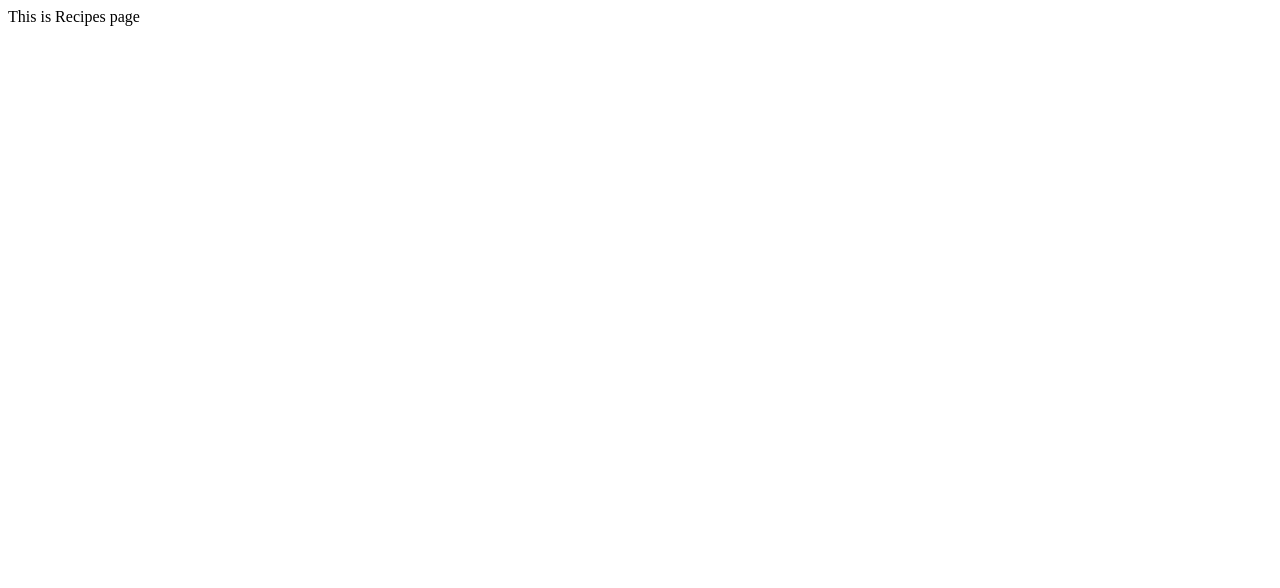
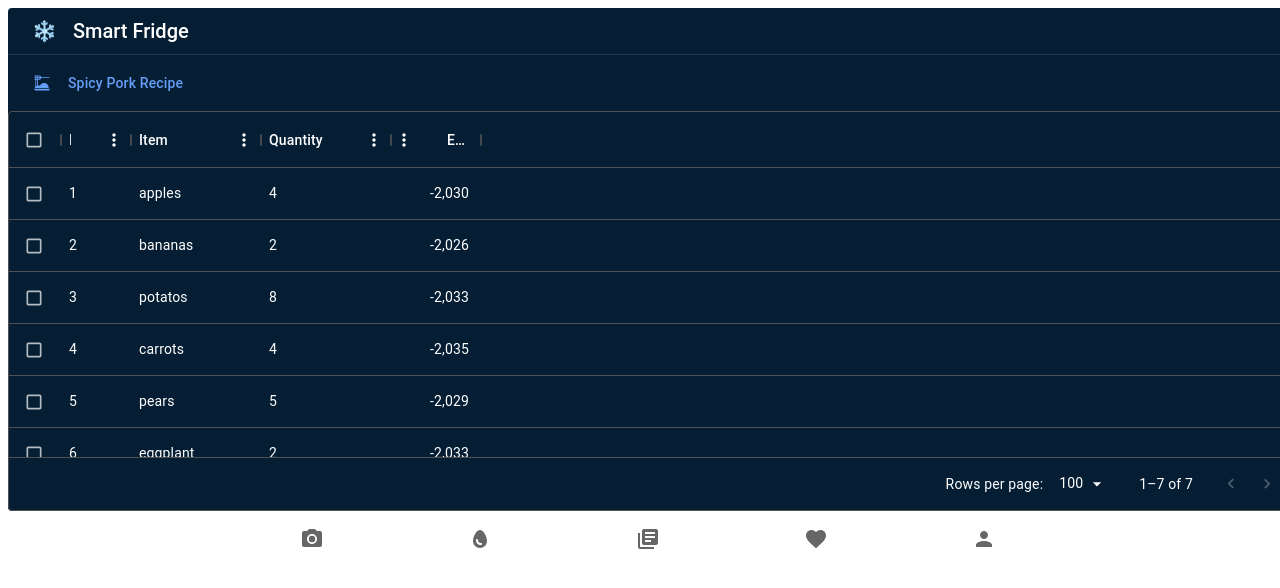
Before and after one commit to Singularity2050/SmartFridge-Client, a React (Create React App) app: page /recipes in a window 1280 px wide. Shown: the top 588 px of the page. Built offline with nearby package versions, Linux system fonts and the light colour scheme.

Commit message:
recipe
recipe

```diff
--- a/package.json
+++ b/package.json
@@ -8,6 +8,7 @@
     "@mui/icons-material": "^5.11.11",
     "@mui/lab": "^5.0.0-alpha.121",
     "@mui/material": "^5.11.11",
+    "@mui/x-data-grid": "^6.0.0",
     "@testing-library/jest-dom": "^5.16.5",
     "@testing-library/react": "^13.4.0",
     "@testing-library/user-event": "^13.5.0",
--- a/src/App.js
+++ b/src/App.js
@@ -12,13 +12,12 @@ function App() {
 	//Login
 	//Registration
 	//Main Page
-
 	return (
 		<BrowserRouter>
 			<Routes>
 				{/*<Route path={"/register"} element={<Register/>} />*/}
 				<Route exact path={'/'} element={<Home />} />
-				<Route path={'/igredients'} element={<Ingredients />} />
+				<Route path={'/ingredients'} element={<Ingredients />} />
 				<Route path={'/recipes'} element={<Recipes />} />
 				<Route path={'/favorites'} element={<Favourites />} />
 				<Route path={'/profile'} element={<Profile />} />
--- a/src/Components/Camera.js
+++ b/src/Components/Camera.js
@@ -94,7 +94,7 @@ const Camera = () => {
                     videoConstraints={videoConstraints}
                     onUserMedia={onUserMedia}
                     width={window.innerWidth}
-                    height={window.innerHeight-64}
+                    height={window.innerHeight-110}
                 />
                 <IconButton onClick={capturePhoto} style={{position:"absolute", left:window.innerWidth/2-25, top:window.innerHeight-230}}>
                     <SurroundSoundIcon style={{fontSize: "xxx-large"}}fontSize={"large"}/>
--- a/src/Components/CameraIcon.js
+++ b/src/Components/CameraIcon.js
@@ -73,7 +73,7 @@ const ImageMarked = styled('span')(({ theme }) => ({
 
 export default function CameraIcon(props) {
     console.log(props)
-    const IconHeight = window.innerHeight-60;
+    const IconHeight = window.innerHeight-110;
     const IconWidth = window.innerWidth;
     return (
         <Box sx={{ display: 'flex', flexWrap: 'wrap', minWidth: IconWidth, minHeight: IconHeight }}>
--- /dev/null
+++ b/src/Components/DataTable.js
@@ -0,0 +1,29 @@
+import * as React from 'react';
+import { DataGrid } from '@mui/x-data-grid';
+import {rows} from "../DummyData/dummyFile"
+const columns = [
+    { field: 'id', headerName: 'ID', width: 70 },
+    { field: 'item', headerName: 'Item', width: 130 },
+    { field: 'quantity', headerName: 'Quantity', width: 130 },
+    {
+        field: 'exp',
+        headerName: 'Expire Data',
+        type: 'number',
+        width: 90,
+    },
+];
+
+
+export default function DataTable() {
+    return (
+        <div style={{ height: 400, width: '100%' }}>
+            <DataGrid
+                rows={rows}
+                columns={columns}
+                pamountSize={5}
+                rowsPerPamountOptions={[5]}
+                checkboxSelection
+            />
+        </div>
+    );
+}
--- /dev/null
+++ b/src/Components/Theme.js
@@ -0,0 +1,79 @@
+import React from "react";
+import NavBottom from "../Components/NavBottom";
+import NavTop from "../Components/NavTop";
+import Camera from "../Components/Camera";
+import {useRecoilState, useSetRecoilState} from "recoil";
+import {textState} from "../recoil";
+import { styled, ThemeProvider, createTheme } from '@mui/material/styles';
+import List from "@mui/material/List";
+import Paper from '@mui/material/Paper';
+import Box from '@mui/material/Box';
+import ListItemButton from "@mui/material/ListItemButton";
+import ListItemIcon from "@mui/material/ListItemIcon";
+import ListItemText from "@mui/material/ListItemText";
+import Divider from "@mui/material/Divider";
+const Home = (props) => {
+    const minWidth = window.innerWidth;
+    const minHeight = window.innerHeight;
+    const [text, setText] = useRecoilState(textState);
+    console.log(text);
+    const FireNav = styled(List)({
+        '& .MuiListItemButton-root': {
+            paddingLeft: 24,
+            paddingRight: 24,
+        },
+        '& .MuiListItemIcon-root': {
+            minWidth: 0,
+            marginRight: 16,
+        },
+        '& .MuiSvgIcon-root': {
+            fontSize: 20,
+        },
+    });
+
+    return (
+        <>
+            {/*<NavTop/>*/}
+            <Box sx={{ flexGrow: 1, display: 'flex' }}>
+                <ThemeProvider
+                    theme={createTheme({
+                        components: {
+                            MuiListItemButton: {
+                                defaultProps: {
+                                    disableTouchRipple: true,
+                                },
+                            },
+                        },
+                        palette: {
+                            mode: 'dark',
+                            primary: { main: 'rgb(102, 157, 246)' },
+                            background: { paper: 'rgb(5, 30, 52)' },
+                        },
+                    })}
+                >
+                    <Paper elevation={0} sx={{ minWidth: minWidth }}>
+                        <FireNav component="nav" disablePadding>
+                            <ListItemButton component="a" href="#customized-list">
+                                <ListItemIcon sx={{ fontSize: 20 }}>❄️</ListItemIcon>
+                                <ListItemText
+                                    sx={{ my: 0 }}
+                                    primary="Smart Fridge"
+                                    primaryTypographyProps={{
+                                        fontSize: 20,
+                                        fontWeight: 'medium',
+                                        letterSpacing: 0,
+                                    }}
+                                />
+                            </ListItemButton>
+                            <Divider />
+                            {props.children}
+                        </FireNav>
+                    </Paper>
+                </ThemeProvider>
+            </Box>
+            <NavBottom/>
+        </>
+    );
+};
+
+export default Home;
--- /dev/null
+++ b/src/DummyData/dummyFile.js
@@ -0,0 +1,47 @@
+export const rows =
+    [
+
+        {
+            id:1,
+            item: "apples",
+            quantity: 4,
+            exp: 3-10-2023
+        },
+        {
+            id:2,
+            item: "bananas",
+            quantity: 2,
+            exp: 3-6-2023
+        },
+        {
+            id:3,
+            item: "potatos",
+            quantity: 8,
+            exp: 3-13-2023
+        },
+        {
+            id:4,
+            item: "carrots",
+            quantity: 4,
+            exp: 3-15-2023
+        },
+        {
+            id:5,
+            item: "pears",
+            quantity: 5,
+            exp: 3-9-2023
+        },
+        {
+            id:6,
+            item: "eggplant",
+            quantity: 2,
+            exp: 3-13-2023
+        },
+        {
+            id:7,
+            item: "cabbage",
+            quantity: 2,
+            exp: 3-19-2023
+        },
+
+    ]
--- a/src/Pages/Home.js
+++ b/src/Pages/Home.js
@@ -1,20 +1,17 @@
+import React from "react";
+import NavBottom from "../Components/NavBottom";
+import Camera from "../Components/Camera";
+import Theme from "../Components/Theme";
+const Home = () => {
 
-import NavBottom from '../Components/NavBottom';
-import NavTop from '../Components/NavTop';
-import Camera from '../Components/Camera';
-import { useRecoilState, useSetRecoilState } from 'recoil';
-import { textState } from '../recoil';
-import Profile from './Profile';
-const Home = () => {
-	const [text, setText] = useRecoilState(textState);
-	console.log(text);
-	return (
-		<>
-			{/*<NavTop/>*/}
-				<Camera />
-				<NavBottom />
-		</>
-	);
+    return (
+        <>
+            <Theme>
+                <Camera/>
+            </Theme>
+            <NavBottom/>
+        </>
+    );
 };
 
 export default Home;
--- a/src/Pages/Recipes.js
+++ b/src/Pages/Recipes.js
@@ -1,9 +1,35 @@
-const Recipes = () => {
-	return (
-		<>
-			<div>This is Recipes page</div>
-		</>
-	);
-};
+import * as React from 'react';
+import NavBottom from "../Components/NavBottom";
+import Theme from "../Components/Theme"
+import ListItem from '@mui/material/ListItem';
+import ListItemButton from '@mui/material/ListItemButton';
+import ListItemIcon from '@mui/material/ListItemIcon';
+import ListItemText from '@mui/material/ListItemText';
+import DinnerDiningIcon from '@mui/icons-material/DinnerDining';
+import IngredientDataTable from "../Components/DataTable"
+export default function CustomizedList() {
 
-export default Recipes;
+    return (
+        <>
+            <Theme>
+                <ListItem component="div" disablePadding>
+                    <ListItemButton sx={{ height: 56 }}>
+                        <ListItemIcon>
+                            <DinnerDiningIcon color="primary" />
+                        </ListItemIcon>
+                        <ListItemText
+                            primary="Spicy Pork Recipe"
+                            primaryTypographyProps={{
+                                color: 'primary',
+                                fontWeight: 'medium',
+                                variant: 'body2',
+                            }}
+                        />
+                    </ListItemButton>
+                </ListItem>
+                <IngredientDataTable/>
+            </Theme>
+        <NavBottom/>
+    </>
+    );
+}
```
Also changed, not shown: 1 other file (tests, documents, lock files or other folders).
